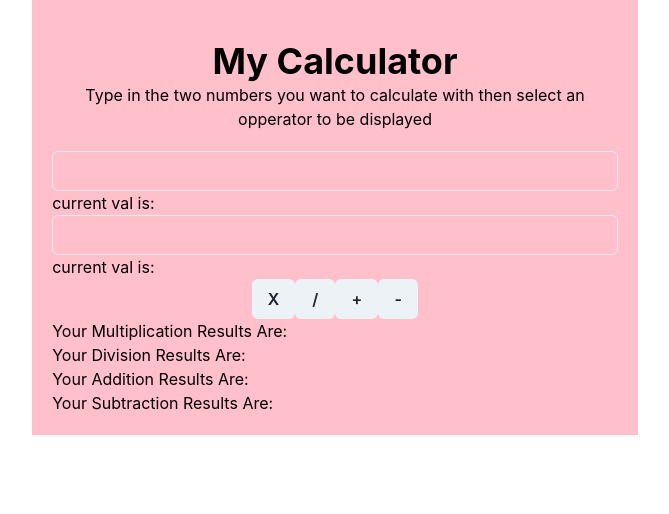
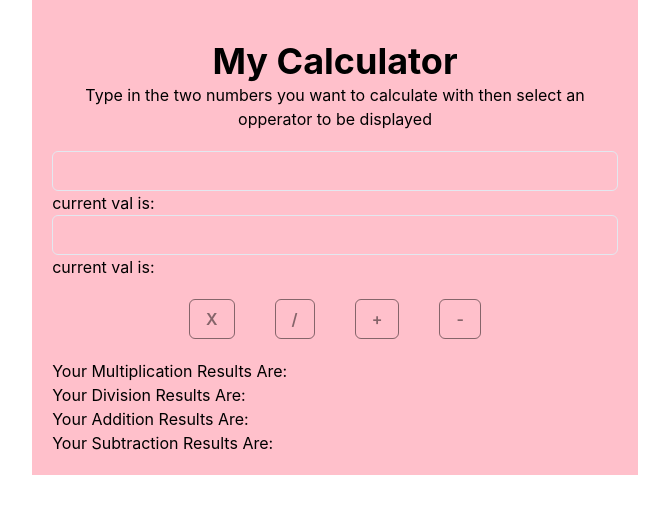
Before and after one commit to mxw74/marcus-site, a Next.js app: page /two-box-calc in a window 1280 px wide. Shown: the top 514 px of the page, without its empty margins (305-974 px from the left). Built offline with nearby package versions, Linux system fonts and the light colour scheme.

Commit message:
make all functions work

```diff
--- a/pages/two-box-calc.js
+++ b/pages/two-box-calc.js
@@ -18,6 +18,10 @@ const NumInputs = ({inputVal1, inputVal2, setInputVal1, setInputVal2}) => {
   </>
 }
 
+const OppButn = ({oppSelected, onClick}) => {
+  return <Button {...{m: 5, variant: 'outline', colorScheme: 'blackAlpha', onClick}}>{oppSelected}</Button>
+}
+
 const Multiplication = ({inputVal1, inputVal2, setOppMultiply}) => {
 
   const onMultiply = () => {
@@ -25,7 +29,7 @@ const Multiplication = ({inputVal1, inputVal2, setOppMultiply}) => {
   }
 
   return <>
-    <Button {...{onClick: onMultiply}}>X</Button>
+    <OppButn {...{onClick: onMultiply, oppSelected: 'X'}}/>
   </>
 }
 
@@ -36,18 +40,18 @@ const Division = ({inputVal1, inputVal2, setOppDivide}) => {
   }
 
   return <>
-    <Button {...{onClick: onDivide}}>/</Button>
+    <OppButn {...{onClick: onDivide, oppSelected: '/'}} />
   </>
 }
 
 const Addition = ({inputVal1, inputVal2, setOppAddition}) => {
 
   const onAddition = () => {
-   setOppAddition(inputVal1 + inputVal2) // cannot get this to add versus concatenate
+   setOppAddition(Number(inputVal1) + Number(inputVal2)) // cannot get this to add versus concatenate
   }
 
   return <>
-    <Button {...{onClick: onAddition}}>+</Button>
+    <OppButn {...{onClick: onAddition, oppSelected: '+'}} />
   </>
 }
 
@@ -58,7 +62,7 @@ const Subtraction = ({inputVal1, inputVal2, setOppSubtraction}) => {
   }
 
   return <>
-    <Button {...{onClick: onSubtraction}}>-</Button>
+    <OppButn {...{onClick: onSubtraction, oppSelected: '-'}} />
   </>
 }
 
@@ -92,7 +96,7 @@ const Subtraction = ({inputVal1, inputVal2, setOppSubtraction}) => {
 export default function Calculator() {
   const [inputVal1, setInputVal1] = useState()
   const [inputVal2, setInputVal2] = useState()
-  const [multiplyResults, setOppMultiply] = useState()
+  const [multiplicationResults, setOppMultiply] = useState()
   const [divisionResults, setOppDivide] = useState()
   const [additionResults, setOppAddition] = useState()
   const [subtractionResults, setOppSubtraction] = useState()
@@ -105,12 +109,12 @@ export default function Calculator() {
     <NumInputs {...{inputVal1, inputVal2, setInputVal1, setInputVal2}} />
     <br />
     <Box {...{align: 'center'}}>
-      <Multiplication {...{inputVal1, inputVal2, setOppMultiply, multiplyResults}} />
+      <Multiplication {...{inputVal1, inputVal2, setOppMultiply, multiplicationResults}} />
       <Division {...{inputVal1, inputVal2, divisionResults, setOppDivide}}/>
       <Addition {...{inputVal1, inputVal2, additionResults, setOppAddition}}/>
       <Subtraction {...{inputVal1, inputVal2, subtractionResults, setOppSubtraction}} />
     </Box>
-    <Box>Your Multiplication Results Are: {multiplyResults}</Box>
+    <Box>Your Multiplication Results Are: {multiplicationResults}</Box>
     <Box>Your Division Results Are: {divisionResults}</Box>
     <Box>Your Addition Results Are: {additionResults}</Box>
     <Box>Your Subtraction Results Are: {subtractionResults}</Box>
```
